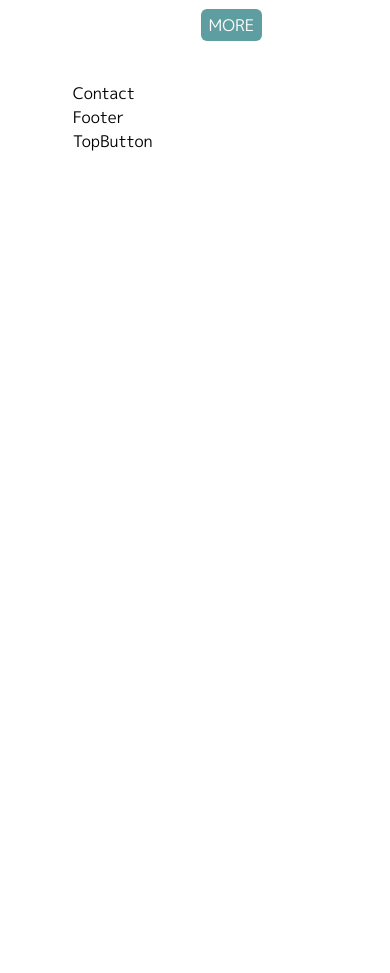
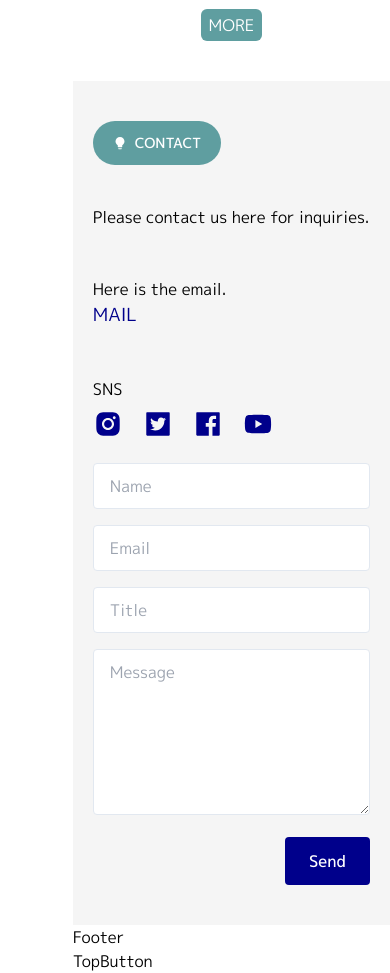
Before and after one commit to mori-tt/next-site_20241119, a Next.js app: page / in a window 390 px wide. Shown: the part 6500-7473 px from the top of the page. Before the commit the page ends 6653 px from the top, so only its background shows below. Built offline with nearby package versions, Linux system fonts and the light colour scheme.

Commit message:
Constructions of Contact

```diff
--- a/components/Contact.tsx
+++ b/components/Contact.tsx
@@ -1,7 +1,134 @@
-import React from "react";
+"use client";
+import React, { useRef } from "react";
+import {
+  AiFillBulb,
+  AiFillFacebook,
+  AiFillInstagram,
+  AiFillTwitterSquare,
+  AiFillYoutube,
+} from "react-icons/ai";
+import emailjs from "@emailjs/browser";
 
 const Contact = () => {
-  return <div>Contact</div>;
+  const form = useRef<HTMLFormElement>(null);
+  const sendEmail = (e: React.FormEvent<HTMLFormElement>) => {
+    e.preventDefault();
+    const serviceId = process.env.NEXT_PUBLIC_SERVICE_ID;
+    if (!serviceId) {
+      throw new Error("Service ID is not defined");
+    }
+    emailjs
+      .sendForm(
+        serviceId,
+        process.env.NEXT_PUBLIC_TEMPLATE_ID!,
+        form.current!,
+        {
+          publicKey: process.env.NEXT_PUBLIC_PUBLIC_KEY!,
+        }
+      )
+      .then(
+        () => {
+          if (form.current) {
+            form.current.reset();
+            console.log("SUCCESS!");
+          }
+        },
+        (error) => {
+          console.log("FAILED...", error.text);
+        }
+      );
+  };
+  return (
+    <section
+      className="w-full h-fit px-[40px] md:py-20 lg:pb-40 lg:pt-10 py-10 max-xs:px-[20px] relative bg-whitesmoke"
+      id="contact"
+    >
+      <div className="max-w-7xl mx-auto">
+        {/* section title */}
+        <div className="inline-block">
+          <p className="bg-cadetblue text-white text-sm font-medium py-3 px-5 rounded-full flex items-center gap-2 mb-10">
+            <span>
+              <AiFillBulb />
+            </span>
+            CONTACT
+          </p>
+        </div>
+        {/* left */}
+        <div className="grid grid-cols-1 lg:grid-cols-2 gap-6">
+          <div>
+            <p>Please contact us here for inquiries.</p>
+            <p className="mt-12">Here is the email.</p>
+            <h4 className="text-lg font-dedium text-darkblue">MAIL</h4>
+            {/* SNS */}
+            <div className="mt-12">
+              <div className="flex flex-col gap-2">
+                <h5>SNS</h5>
+                <div className="flex gap-5">
+                  <a href="" className="text-3xl text-darkblue">
+                    <AiFillInstagram />
+                  </a>
+                  <a
+                    href="https://x.com/morimoli_777"
+                    className="text-3xl text-darkblue"
+                  >
+                    <AiFillTwitterSquare />
+                  </a>
+                  <a href="" className="text-3xl text-darkblue">
+                    <AiFillFacebook />
+                  </a>
+                  <a href="" className="text-3xl text-darkblue">
+                    <AiFillYoutube />
+                  </a>
+                </div>
+              </div>
+            </div>
+          </div>
+          {/* right mail form */}
+          <div>
+            <form ref={form} onSubmit={sendEmail} className="w-full">
+              {/* form contents */}
+              <input
+                type="text"
+                id="name"
+                name="name"
+                placeholder="Name"
+                className="w-full text-gray-700 border border-slate-200 rounded py-3 px-4 mb-4 leading-tight focus:outline-cadetblue"
+              />
+              <input
+                type="email"
+                id="email"
+                name="email"
+                placeholder="Email"
+                className="w-full text-gray-700 border border-slate-200 rounded py-3 px-4 mb-4 leading-tight focus:outline-cadetblue"
+              />
+              <input
+                type="text"
+                id="subject"
+                name="subject"
+                placeholder="Title"
+                className="w-full text-gray-700 border border-slate-200 rounded py-3 px-4 mb-4 leading-tight focus:outline-cadetblue"
+              />
+              <textarea
+                id="message"
+                name="message"
+                rows={7}
+                placeholder="Message"
+                className="w-full text-gray-700 border border-slate-200 rounded py-3 px-4 mb-4 leading-tight focus:outline-cadetblue"
+              />
+              <div className="flex justify-end">
+                <button
+                  type="submit"
+                  className="bg-darkblue text-white font-medium py-3 px-6 rounded hover:shadow-lg hover:bg-darkblue"
+                >
+                  Send
+                </button>
+              </div>
+            </form>
+          </div>
+        </div>
+      </div>
+    </section>
+  );
 };
 
 export default Contact;
--- a/package.json
+++ b/package.json
@@ -9,6 +9,7 @@
     "lint": "next lint"
   },
   "dependencies": {
+    "@emailjs/browser": "^4.4.1",
     "motion": "^11.11.17",
     "next": "15.0.3",
     "react": "^18.2.0",
```
Also changed, not shown: 1 other file (tests, documents, lock files or other folders).
